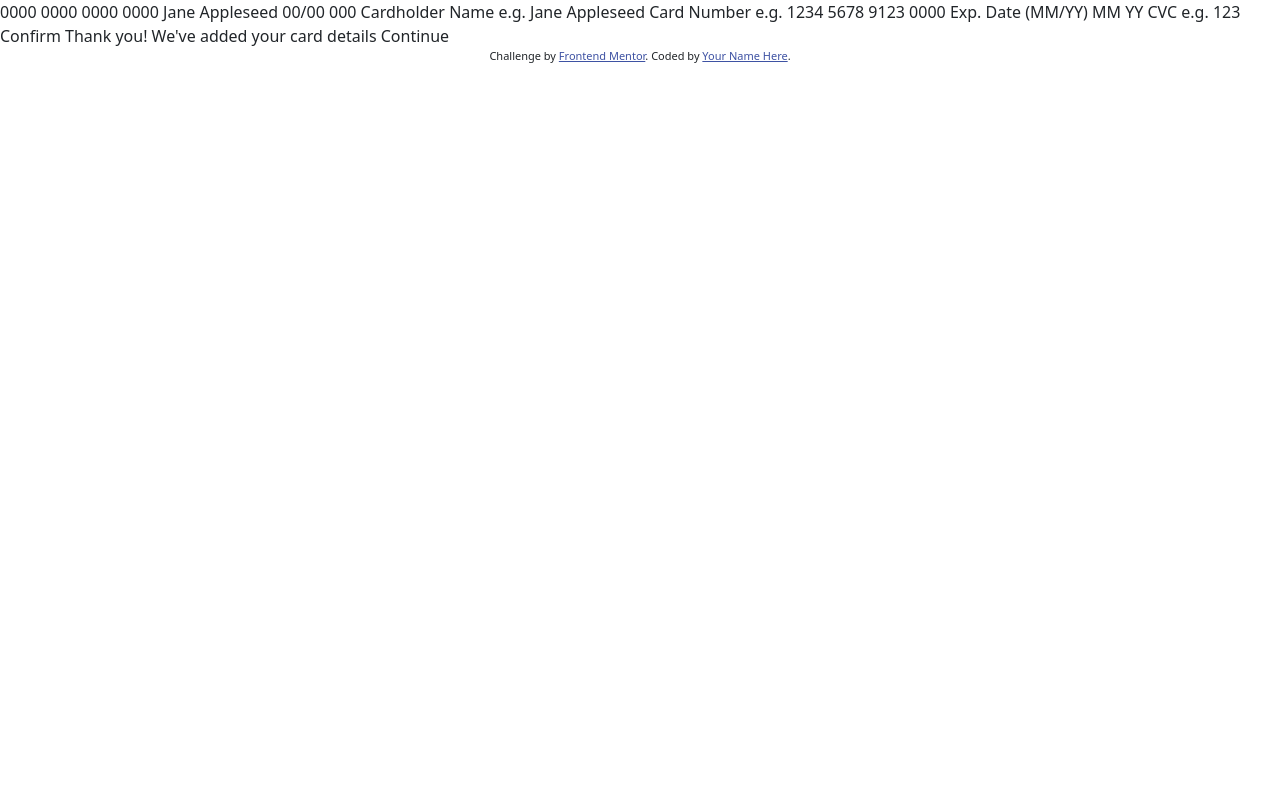
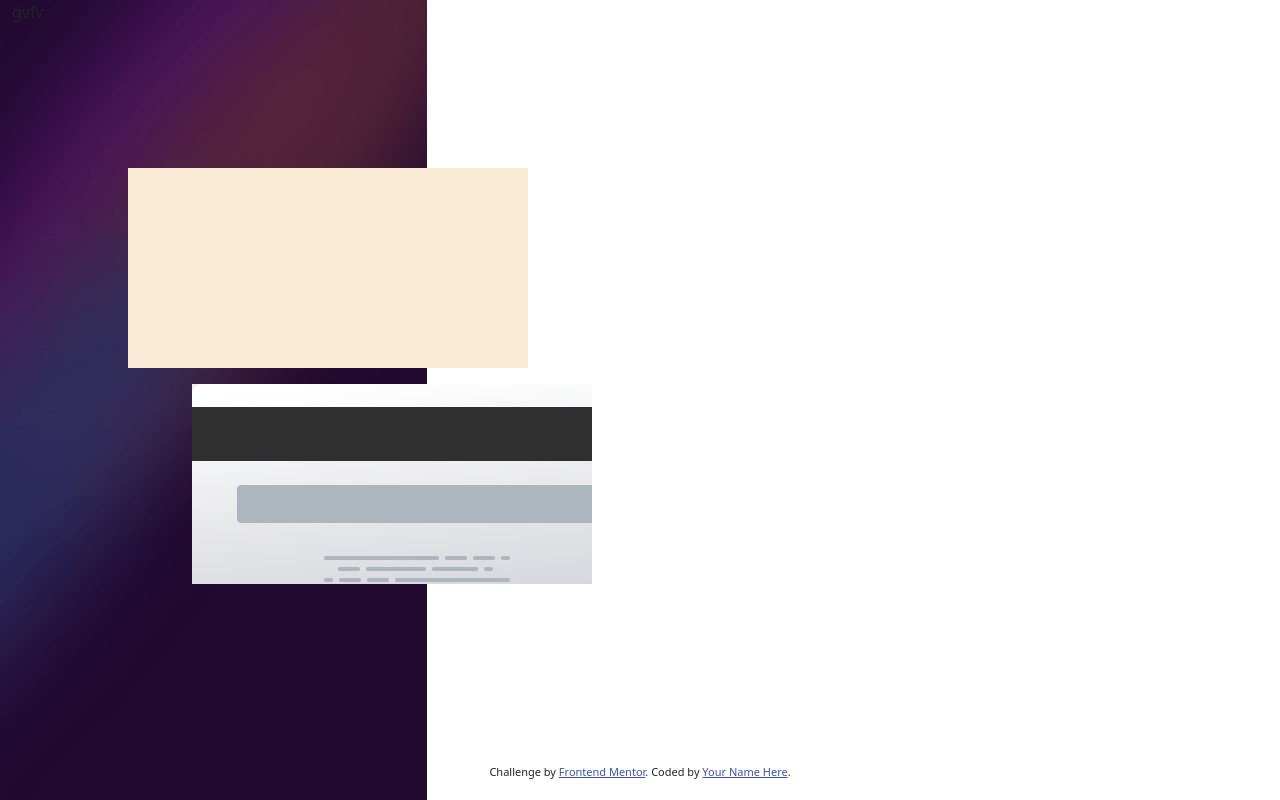
Before and after one commit to mariampataraia/interactive-card-details-form, a plain HTML site: page index.html in a window 1280 px wide. Drawn offline with Linux system fonts and the light colour scheme.

Commit message:
add some work to markup

```diff
--- a/css/style.css
+++ b/css/style.css
@@ -4,11 +4,51 @@
     box-sizing: border-box;
 }
 
+body {
+    height: 100vh;
+}
 
 .attribution {
     font-size: 11px;
     text-align: center;
+    position: absolute;
+    left: 0;
+    bottom: 0;
+    width: 100%;
+    margin-bottom: 20px;
 }
+
+.bg-main {
+    background-image: url(../images/bg-main-desktop.png);
+    background-repeat: no-repeat;
+    background-size: cover;
+    height: 100%;
+    /* height: 300px; */
+}
+
+.card-one {
+    width: 400px;
+    height: 200px;
+    background-color: antiquewhite;
+    position: absolute;
+    /* top: 260px;
+    left: 150px; */
+    top: 21vh;
+    left: 10vw;
+}
+
+.card-two {
+    background-image: url(../images/bg-card-back.png);
+    background-repeat: no-repeat;
+    /* background-size: cover; */
+    width: 400px;
+    height: 200px;
+    background-color: antiquewhite;
+    position: absolute;
+    top: 48vh;
+    left: 15vw;
+}
+
 
 .attribution a {
     color: hsl(228, 45%, 44%);
--- a/index.html
+++ b/index.html
@@ -14,9 +14,17 @@
 
 <body>
 
+  <div class="row h-100 m-0 p-0">
+    <div class="col-4 bg-main bg-danger">gvfv</div>
+    <div class="col-8"></div>
+  </div>
+
+  <div class="card-one"></div>
+  <div class="card-two"></div>
 
 
-  0000 0000 0000 0000
+
+  <!-- 0000 0000 0000 0000
   Jane Appleseed
   00/00
 
@@ -39,9 +47,11 @@
 
   <!-- Completed state start -->
 
-  Thank you!
+  <!-- Thank you!
   We've added your card details
-  Continue
+  Continue  -->
+
+
 
   <div class="attribution">
     Challenge by <a href="https://www.frontendmentor.io?ref=challenge" target="_blank">Frontend Mentor</a>.
```
